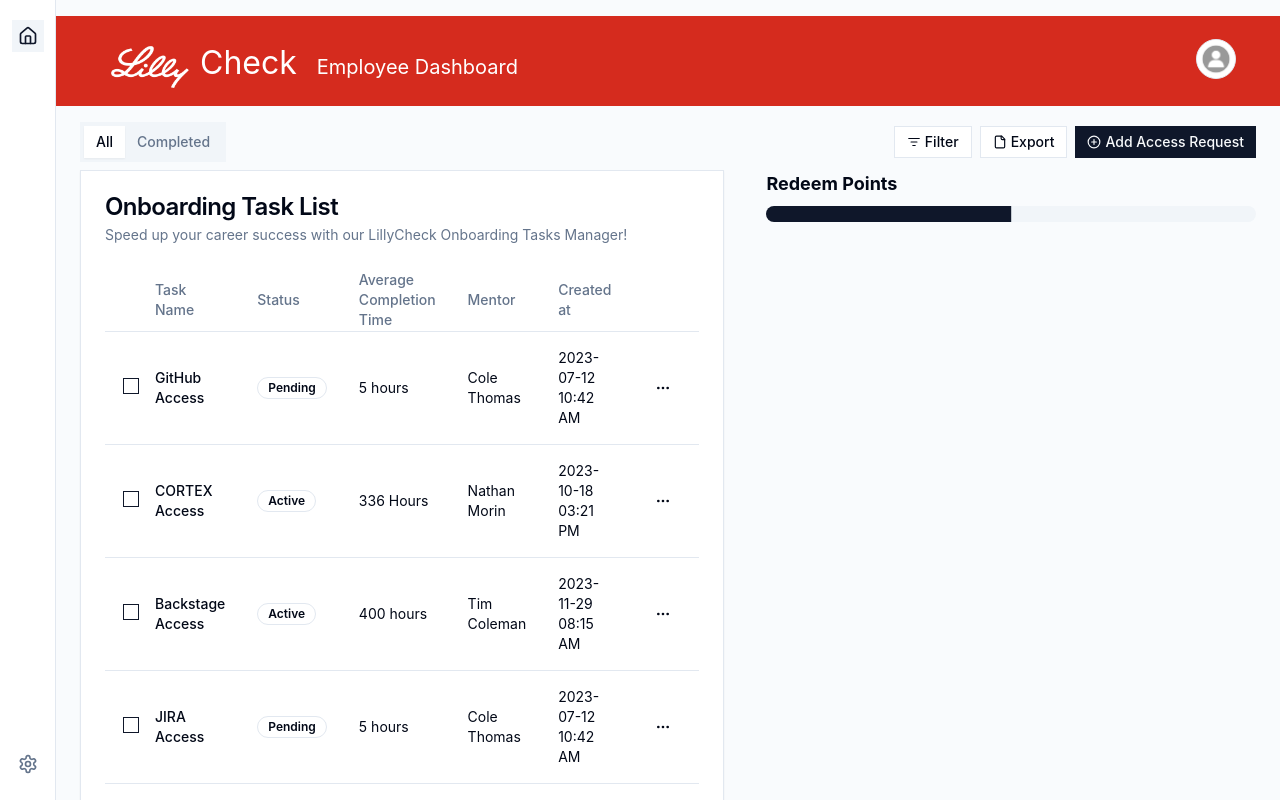
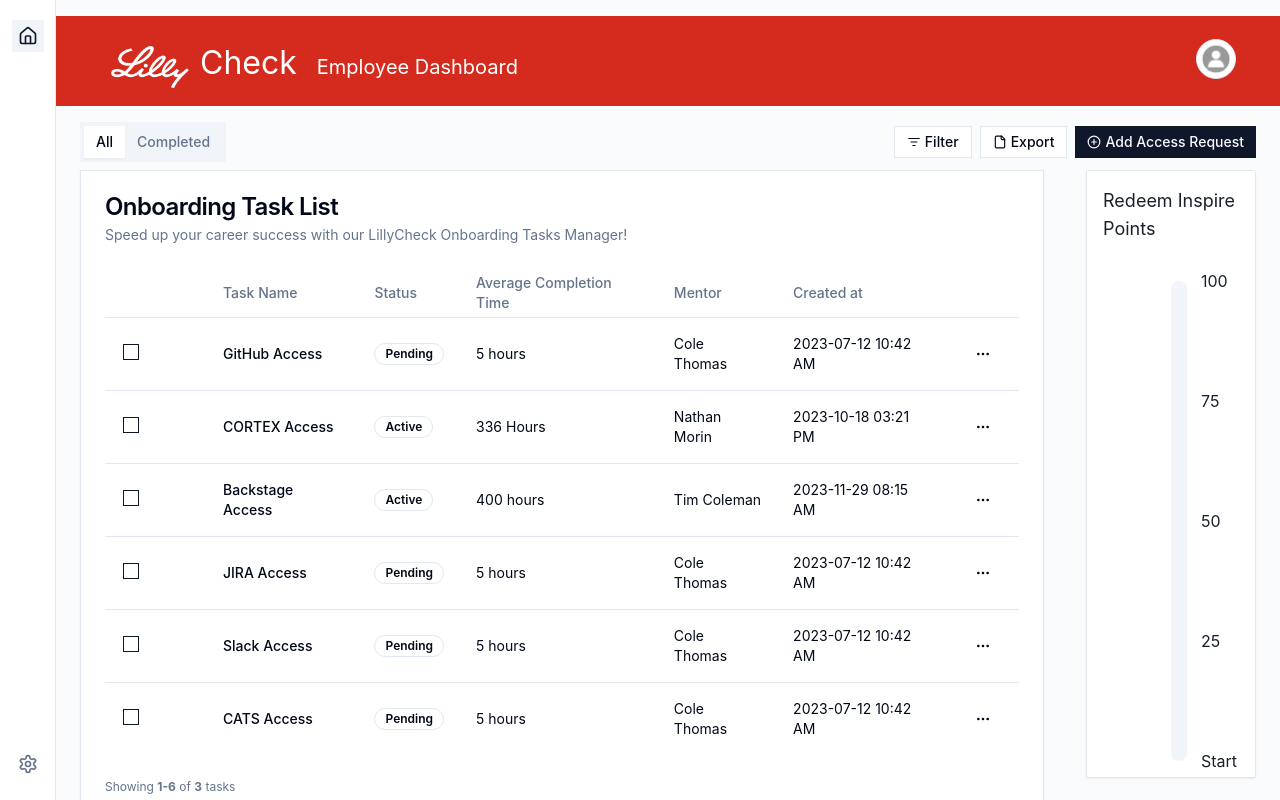
Before and after one commit to RajaATAli/Lillycheck, a Next.js app in the folder employee-onboarding/: page / in a window 1280 px wide. Shown: the top 800 px of the page. Built offline with nearby package versions, Linux system fonts and the light colour scheme.

Commit message:
done with progress bar

```diff
--- a/employee-onboarding/src/app/dashboard.tsx
+++ b/employee-onboarding/src/app/dashboard.tsx
@@ -81,7 +81,29 @@
 import Header  from "../components/ui/header"
 
 export default function Dashboard() {
-  const [progress, setProgress] = React.useState(50);
+  const [progress, setProgress] = React.useState(0);
+  const [clickedCards, setClickedCards] = useState(0);
+  const totalCards = 6;
+  type AccessType = "github-access" | "cortex-access" | "backstage-access" | "jira-access" | "slack-access" | "cats-access";
+
+  const [checkedBoxes, setCheckedBoxes] = useState<Record<AccessType, boolean>>({
+    "github-access": false,
+    "cortex-access": false,
+    "backstage-access": false,
+    "jira-access": false,
+    "slack-access": false,
+    "cats-access": false,
+  });
+
+  const handleCardClick = (id: AccessType) => {
+    if (!checkedBoxes[id]) {
+      setCheckedBoxes((prev) => ({ ...prev, [id]: true }));
+      const newClickedCards = clickedCards + 1;
+      setClickedCards(newClickedCards);
+      const newProgress = (newClickedCards / totalCards) * 100;
+      setProgress(newProgress);
+    }
+  };
 
 
   return (
@@ -219,7 +241,16 @@
                           <br></br>
                           Here is a video demo of GitHub<a id='AccessLink' href='https://www.maggotdrowning.com/forums/media/fat-squirrel-jpg.15818/full' target="_blank" > CLICK HERE</a></div>}>
                           <TableCell className="hidden sm:table-cell">
-                            <Checkbox id="github-access" />
+                          {!checkedBoxes["github-access"] ? (
+                                <Checkbox
+                                  id="github-access"
+                                  onCheckedChange={() =>
+                                    handleCardClick("github-access")
+                                  }
+                                />
+                              ) : (
+                                <span>✓</span> // You can replace this with an icon or any other indicator
+                              )}
                           </TableCell>
                           <TableCell className="font-medium">GitHub Access</TableCell>
                           <TableCell>
@@ -271,7 +302,16 @@
                           Here is a video demo of GitHub<a id='AccessLink' href='https://www.maggotdrowning.com/forums/media/fat-squirrel-jpg.15818/full' target="_blank" > CLICK HERE</a></div>}>
 
                           <TableCell className="hidden sm:table-cell">
-                            <Checkbox id="cortex-access" />
+                          {!checkedBoxes["cortex-access"] ? (
+                                <Checkbox
+                                  id="cortex-access"
+                                  onCheckedChange={() =>
+                                    handleCardClick("cortex-access")
+                                  }
+                                />
+                              ) : (
+                                <span>✓</span> // You can replace this with an icon or any other indicator
+                              )}
                           </TableCell>
                           <TableCell className="font-medium">CORTEX Access
                           </TableCell>
@@ -323,7 +363,16 @@
                           <br></br>
                           Here is a video demo of GitHub<a id='AccessLink' href='https://www.maggotdrowning.com/forums/media/fat-squirrel-jpg.15818/full' target="_blank" > CLICK HERE</a></div>}>
                           <TableCell className="hidden sm:table-cell">
-                            <Checkbox id="backstage-access" />
+                          {!checkedBoxes["backstage-access"] ? (
+                                <Checkbox
+                                  id="backstage-access"
+                                  onCheckedChange={() =>
+                                    handleCardClick("backstage-access")
+                                  }
+                                />
+                              ) : (
+                                <span>✓</span> // You can replace this with an icon or any other indicator
+                              )}
                           </TableCell>
                           <TableCell className="font-medium">Backstage Access</TableCell>
                           <TableCell>
@@ -374,7 +423,16 @@
                           <br></br>
                           Here is a video demo of GitHub<a id='AccessLink' href='https://www.maggotdrowning.com/forums/media/fat-squirrel-jpg.15818/full' target="_blank" > CLICK HERE</a></div>}>
                           <TableCell className="hidden sm:table-cell">
-                            <Checkbox id="jira-access" />
+                          {!checkedBoxes["jira-access"] ? (
+                                <Checkbox
+                                  id="jira-access"
+                                  onCheckedChange={() =>
+                                    handleCardClick("jira-access")
+                                  }
+                                />
+                              ) : (
+                                <span>✓</span> // You can replace this with an icon or any other indicator
+                              )}
                           </TableCell>
                           <TableCell className="font-medium">JIRA Access</TableCell>
                           <TableCell>
@@ -425,7 +483,16 @@
                           <br></br>
                           Here is a video demo of GitHub<a id='AccessLink' href='https://www.maggotdrowning.com/forums/media/fat-squirrel-jpg.15818/full' target="_blank" > CLICK HERE</a></div>}>
                           <TableCell className="hidden sm:table-cell">
-                            <Checkbox id="slack-access" />
+                          {!checkedBoxes["slack-access"] ? (
+                                <Checkbox
+                                  id="slack-access"
+                                  onCheckedChange={() =>
+                                    handleCardClick("slack-access")
+                                  }
+                                />
+                              ) : (
+                                <span>✓</span> // You can replace this with an icon or any other indicator
+                              )}
                           </TableCell>
                           <TableCell className="font-medium">Slack Access</TableCell>
                           <TableCell>
@@ -476,7 +543,16 @@
                           <br></br>
                           Here is a video demo of GitHub<a id='AccessLink' href='https://www.maggotdrowning.com/forums/media/fat-squirrel-jpg.15818/full' target="_blank" > CLICK HERE</a></div>}>
                           <TableCell className="hidden sm:table-cell">
-                            <Checkbox id="cats-access" />
+                          {!checkedBoxes["cats-access"] ? (
+                                <Checkbox
+                                  id="cats-access"
+                                  onCheckedChange={() =>
+                                    handleCardClick("cats-access")
+                                  }
+                                />
+                              ) : (
+                                <span>✓</span> // You can replace this with an icon or any other indicator
+                              )}
                           </TableCell>
                           <TableCell className="font-medium">CATS Access</TableCell>
                           <TableCell>
@@ -507,20 +583,34 @@
                 </CardContent>
                 <CardFooter>
                   <div className="text-xs text-muted-foreground">
-                    Showing <strong>1-3</strong> of <strong>3</strong> tasks
+                    Showing <strong>1-6</strong> of <strong>3</strong> tasks
                   </div>
                 </CardFooter>
               </Card>
               <div className="progress-container">
-                <h3 className="text-lg font-bold mb-2">Redeem Points</h3>
-                <Progress value={progress} className="w-full" />
+                  <h3 className="text-lg  mb-2">Redeem Inspire Points</h3>
+                  <div className="vertical-progress-container">
+                    <div className="vertical-progress">
+                      <Progress
+                        value={progress}
+                        className="w-full"
+                        indicatorColor="#D52B1E"
+                        milestones={[
+                          { value: 0, label: "Start" },
+                          { value: 25, label: "25 " },
+                          { value: 50, label: "50" },
+                          { value: 75, label: "75" },
+                          { value: 100, label: "100" },
+                        ]}
+                      />
+                    </div>
+                  </div>
+                </div>
               </div>
-            </div>
-          </TabsContent>
-        </Tabs>
-
-      </main>
+            </TabsContent>
+          </Tabs>
+        </main>
+      </div>
     </div>
-  </div>
-  )
+  );
 }
--- a/employee-onboarding/src/components/ui/progress.tsx
+++ b/employee-onboarding/src/components/ui/progress.tsx
@@ -1,28 +1,59 @@
-"use client"
+"use client";
 
-import * as React from "react"
-import * as ProgressPrimitive from "@radix-ui/react-progress"
+import * as React from "react";
+import * as ProgressPrimitive from "@radix-ui/react-progress";
+import { cn } from "@/lib/utils";
 
-import { cn } from "@/lib/utils"
+// Define milestone interface
+interface Milestone {
+  value: number; // Value as percentage
+  label: string; // Label to display
+}
 
+// ForwardRef type definition for Progress component
 const Progress = React.forwardRef<
   React.ElementRef<typeof ProgressPrimitive.Root>,
-  React.ComponentPropsWithoutRef<typeof ProgressPrimitive.Root>
->(({ className, value, ...props }, ref) => (
+  React.ComponentPropsWithoutRef<typeof ProgressPrimitive.Root> & {
+    indicatorColor?: string; // Optional indicator color
+    milestones?: Milestone[]; // Optional milestones array
+  }
+>(({ className, value, indicatorColor, milestones = [], ...props }, ref) => (
+  <div className="relative">
+    {/* Progress bar root */}
     <ProgressPrimitive.Root
       ref={ref}
       className={cn(
-      "relative h-4 w-full overflow-hidden rounded-full bg-secondary",
+        "relative h-4 w-full overflow-hidden rounded-full bg-secondary", // Adjusted width here
         className
       )}
       {...props}
     >
       <ProgressPrimitive.Indicator
-      className="h-full w-full flex-1 bg-primary transition-all"
-      style={{ transform: `translateX(-${100 - (value || 0)}%)` }}
+        className="h-full flex-1 transition-all"
+        style={{
+          transform: `translateX(-${100 - (value || 0)}%)`, // Translates based on value
+          backgroundColor: indicatorColor || "hsl(var(--primary))", // Default or custom indicator color
+        }}
       />
     </ProgressPrimitive.Root>
-))
-Progress.displayName = ProgressPrimitive.Root.displayName
+    {/* Render milestones */}
+    {milestones.map((milestone, index) => (
+      <div
+        key={index}
+        className="absolute top-full transform -translate-x-1/2"
+        style={{ left: `${milestone.value}%` }} // Positions milestone based on its value
+      >
+        <div className="milestone-box">
 
-export { Progress }
+          <span className="inline-block milestone-label">
+            {milestone.label} {/* Displays milestone label */}
+          </span>
+        </div>
+      </div>
+    ))}
+  </div>
+));
+
+Progress.displayName = ProgressPrimitive.Root.displayName; // Set display name for component
+
+export { Progress }; // Export Progress component
--- a/employee-onboarding/src/styles/globals.css
+++ b/employee-onboarding/src/styles/globals.css
@@ -83,12 +83,45 @@
     flex-direction: row;
     align-items: start;
   }
-
   .progress-container {
     display: flex;
     flex-direction: column;
-    justify-content: left;
-    width: 100%;
-    max-width: 600px;
+    align-items: center;
+    width: 17%;
+    max-width: 1000px;
     margin-left: 26px;
+    /* this is to make it look like the card */
+    border-radius: 0.10rem;
+    border: 1px solid #e2e8f0; /* equivalent to border in Tailwind CSS */
+    background-color: #ffffff; /* equivalent to bg-card in Tailwind CSS */
+    color: #1a202c; /* equivalent to text-card-foreground in Tailwind CSS */
+    box-shadow: 0 1px 2px 0 rgba(0, 0, 0, 0.05); /* equivalent to shadow-sm in Tailwind CSS */
+    padding: 1rem; /* equivalent to p-4 in Tailwind CSS */
   }
+
+  .vertical-progress-container {
+    height: 500px;
+    position: relative;
+    margin-top: 10px;
+  }
+
+  .vertical-progress {
+    transform: rotate(-90deg);
+    transform-origin: left top;
+    position: absolute;
+    top: 100%;
+    /* this where you adjust the bar length  width and height are
+    switched */
+    width: 480px;
+    height: 30px;
+  }
+
+  /* Allows the vertical process width and height to show*/
+  .vertical-progress > div {
+    width: 100% !important;
+    height: 100% !important;
+  }
+  .milestone-label {
+    writing-mode: vertical-rl;
+    text-orientation: mixed;
+  }
```
Lines whose indentation alone changed are shown as unchanged.
